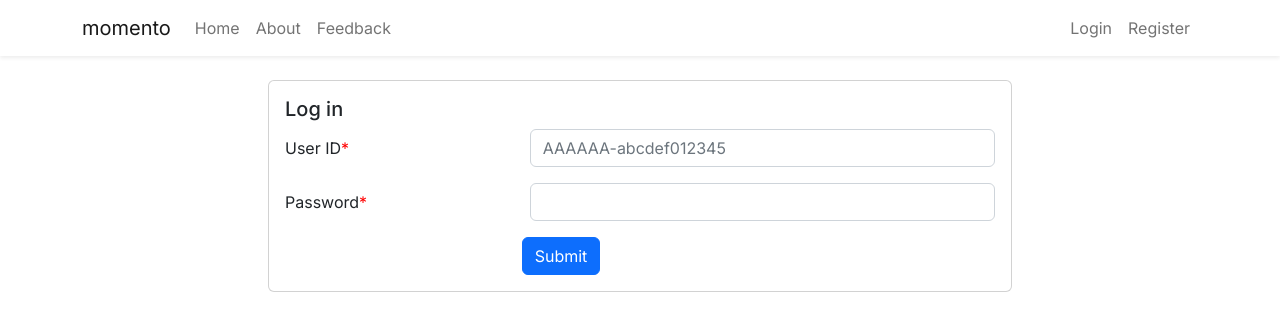
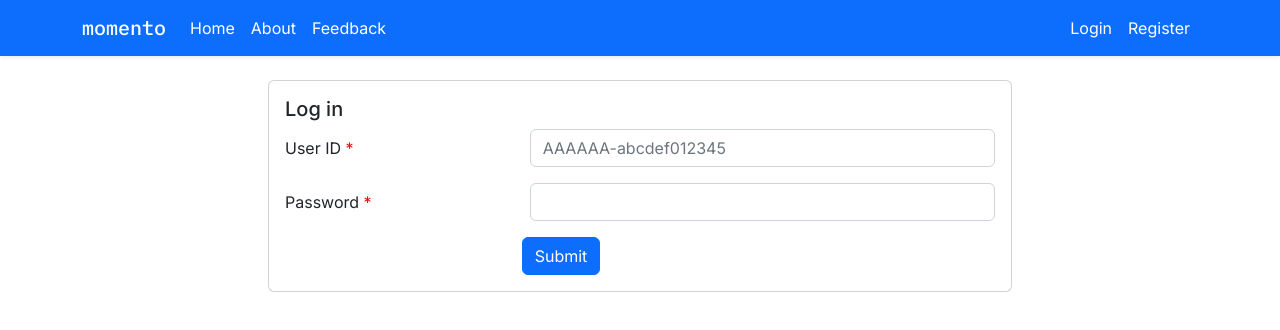
Before and after one commit to bg117/momento, a Next.js app: page /login in a window 1280 px wide. Shown: the top 330 px of the page. Built offline with nearby package versions, Linux system fonts and the light colour scheme.

Commit message:
it doesn't work

```diff
--- a/components/header.tsx
+++ b/components/header.tsx
@@ -2,43 +2,74 @@ import React from "react";
 import {
   Container,
   Navbar,
-    Nav
+  Nav,
+  Dropdown,
+  DropdownButton,
 } from "react-bootstrap";
-import Link from "next/link"
+import Link from "next/link";
+import Cookies from "js-cookie";
+import { IBM_Plex_Mono } from "next/font/google";
+
+const ibmPlexMono = IBM_Plex_Mono({
+  subsets: ["latin"],
+  weight: "500",
+  style: "italic",
+});
 
 export default function Header() {
+  const username = Cookies.get("username");
+  const hasUsername = !!username;
+  const navLoggedOut = (
+    <>
+      <Nav.Item>
+        <Nav.Link as={Link} href="/login" active>
+          Login
+        </Nav.Link>
+      </Nav.Item>
+      <Nav.Item>
+        <Nav.Link as={Link} href="/register" active>
+          Register
+        </Nav.Link>
+      </Nav.Item>
+    </>
+  );
+
   return (
     <>
-            <div className="shadow-sm">
+      <div className="shadow-sm bg-primary">
         <Container>
-                    <Navbar expand="md">
-                        <Navbar.Brand as={Link} href="/">momento</Navbar.Brand>
+          <Navbar expand="md" variant="dark">
+            <Navbar.Brand
+              as={Link}
+              href="/"
+              className={`${ibmPlexMono.className}`}
+            >
+              momento
+            </Navbar.Brand>
             <Navbar.Toggle aria-controls="navbar-collapse" />
             <Navbar.Collapse id="navbar-collapse">
               <Nav className="d-block d-md-flex me-md-auto">
                 <Nav.Item>
-                                    <Nav.Link as={Link} href="/">Home</Nav.Link>
+                  <Nav.Link as={Link} href="/" active>
+                    Home
+                  </Nav.Link>
                 </Nav.Item>
                 <Nav.Item>
-                                    <Nav.Link as={Link} href="/about">About</Nav.Link>
+                  <Nav.Link as={Link} href="/about" active>
+                    About
+                  </Nav.Link>
                 </Nav.Item>
                 <Nav.Item>
-                                    <Nav.Link as={Link} href="/feedback">Feedback</Nav.Link>
+                  <Nav.Link as={Link} href="/feedback" active>
+                    Feedback
+                  </Nav.Link>
                 </Nav.Item>
               </Nav>
-                            <Nav className="d-block d-md-flex">
-                                <Nav.Item>
-                                    <Nav.Link as={Link} href="/login">Login</Nav.Link>
-                                </Nav.Item>
-                                <Nav.Item>
-                                    <Nav.Link as={Link} href="/register">Register</Nav.Link>
-                                </Nav.Item>
-                            </Nav>
+              <Nav className="d-block d-md-flex">{navLoggedOut}</Nav>
             </Navbar.Collapse>
           </Navbar>
         </Container>
       </div>
     </>
-
   );
 }
--- a/next.config.js
+++ b/next.config.js
@@ -1,6 +1,11 @@
+const path = require('path')
+
 /** @type {import('next').NextConfig} */
 const nextConfig = {
   reactStrictMode: true,
+  sassOptions: {
+    includePaths: [path.join(__dirname, 'styles')],
+  }
 }
 
 module.exports = nextConfig
--- a/package.json
+++ b/package.json
@@ -11,6 +11,7 @@
   "dependencies": {
     "@prisma/client": "^4.11.0",
     "bootstrap": "^5.2.3",
+    "js-cookie": "^3.0.1",
     "next": "13.2.4",
     "react": "18.2.0",
     "react-bootstrap": "^2.7.2",
@@ -19,6 +20,7 @@
     "reactstrap": "^9.1.6"
   },
   "devDependencies": {
+    "@types/js-cookie": "^3.0.3",
     "@types/node": "18.0.1",
     "@types/react": "18.0.14",
     "@types/react-dom": "18.0.5",
@@ -26,6 +28,7 @@
     "eslint-config-next": "12.2.0",
     "prettier": "^2.8.4",
     "prisma": "^4.11.0",
+    "sass": "^1.59.3",
     "typescript": "4.7.4"
   }
 }
--- a/pages/_app.tsx
+++ b/pages/_app.tsx
@@ -1,7 +1,7 @@
 import { AppProps } from "next/app";
 import { Inter } from "next/font/google";
 import "bootstrap/dist/css/bootstrap.min.css";
-import "../styles/global.css";
+import "../styles/global.scss";
 
 const inter = Inter({ subsets: ["latin"] });
 
--- a/pages/login.tsx
+++ b/pages/login.tsx
@@ -48,7 +48,7 @@ export default function Login() {
                 <Form.Label
                   column
                   md="4"
-                  className="d-flex align-items-center required"
+                  className="required"
                 >
                   User ID
                 </Form.Label>
@@ -74,7 +74,7 @@ export default function Login() {
                 <Form.Label
                   column
                   md="4"
-                  className="d-flex align-items-center required"
+                  className="required"
                 >
                   Password
                 </Form.Label>
--- a/styles/global.css
+++ /dev/null
@@ -1,9 +0,0 @@
-.required::after {
-    content: " *";
-    color: red;
-}
-
-.required-if-true::after {
-    content: " *";
-    color: orange;
-}
--- /dev/null
+++ b/styles/global.scss
@@ -0,0 +1,22 @@
+.required::after {
+    content: " *";
+    color: red;
+}
+
+.required-if-true::after {
+    content: " *";
+    color: orange;
+}
+
+// include bootstrap variables
+@import "~bootstrap/scss/bootstrap";
+
+.bg-user-dropdown {
+    background-color: $primary;
+    color: $light;
+
+    @include media-breakpoint-up(md) {
+        background-color: $light;
+        color: $dark;
+    }
+}
```
Also changed, not shown: 1 other file (tests, documents, lock files or other folders). Lines whose indentation alone changed are shown as unchanged.
